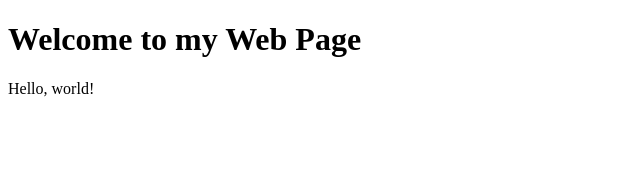
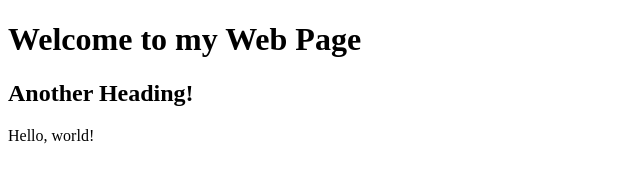
Before and after one commit to mada9/WebProgramming, a plain HTML site: page Lecture1/hello.html in a window 1280 px wide. Shown: the whole page, without its empty margins (0-640 px from the left). Drawn offline with Linux system fonts and the light colour scheme.

Commit message:
Added another heading to hello.html

```diff
--- a/Lecture1/hello.html
+++ b/Lecture1/hello.html
@@ -5,6 +5,7 @@
     </head>
     <body>
         <h1>Welcome to my Web Page</h1>
+        <h2>Another Heading!</h2>
         Hello, world!
     </body>
 </html>
```
